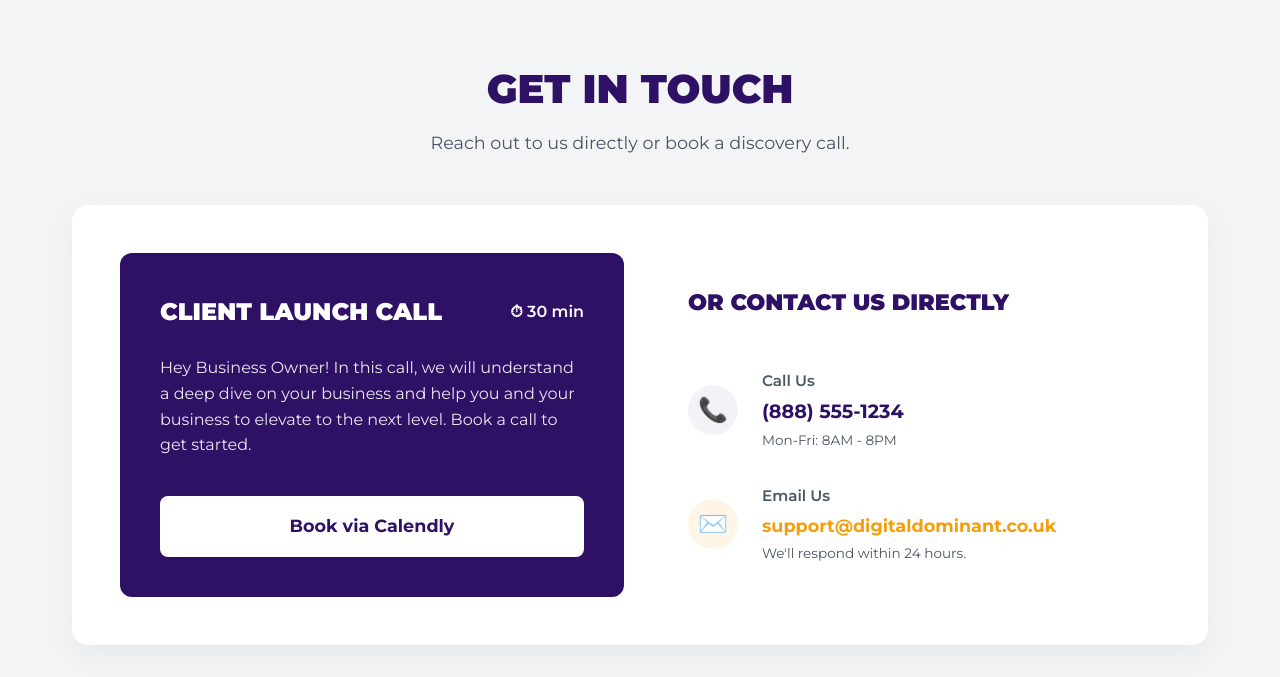
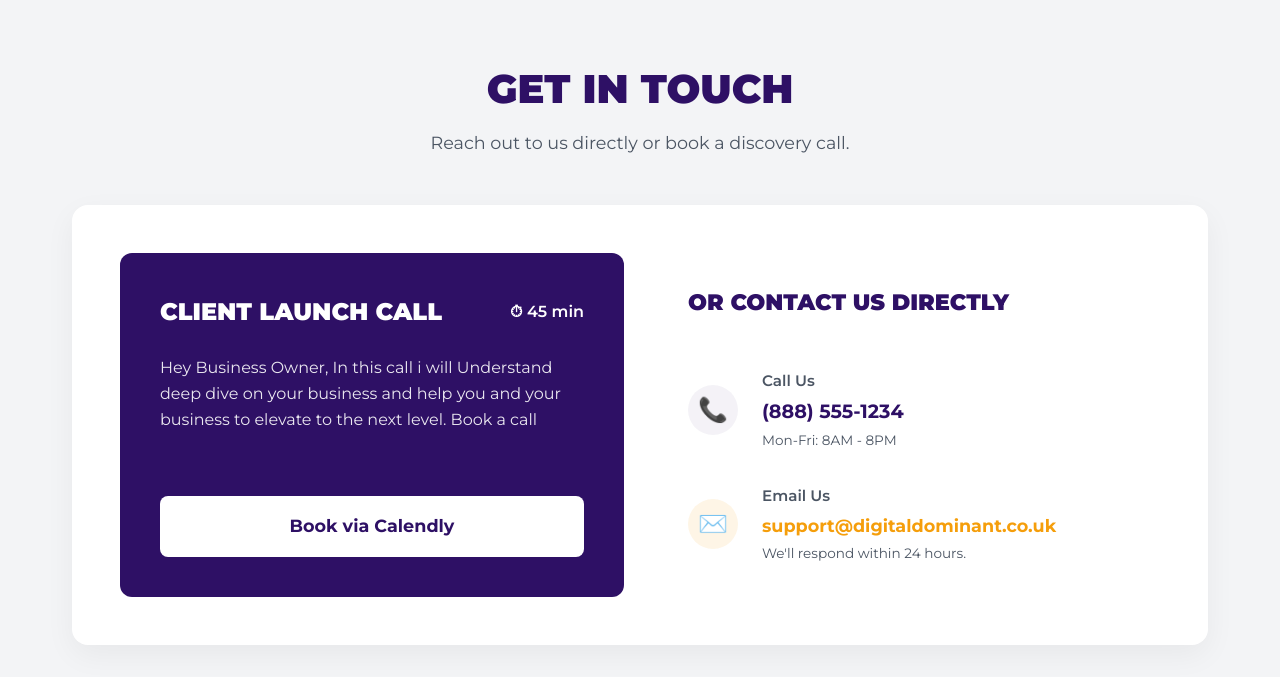
Before and after one commit to anishregonda/Digital-Dominant, a website built with Vite: page contact.html in a window 1280 px wide. Shown: the part 123-800 px from the top of the page. Built offline with nearby package versions, Linux system fonts and the light colour scheme.

Commit message:
Update contact page text to match Calendly screenshot exact wording

```diff
--- a/contact.html
+++ b/contact.html
@@ -43,10 +43,10 @@
           <div class="booking-info" style="background-color: var(--accent-primary); color: white; padding: 2.5rem; border-radius: 12px; display: flex; flex-direction: column; justify-content: space-between;">
             <div>
               <div class="info-header" style="display: flex; justify-content: space-between; align-items: center; margin-bottom: 1.5rem;">
-                <h3 style="color: white; margin: 0; font-size: 1.5rem;">Client Launch Call</h3>
-                <p class="time" style="color: white; margin: 0; font-weight: 600;">⏱ 30 min</p>
+                <h3 style="color: white; margin: 0; font-size: 1.5rem;">CLIENT LAUNCH CALL</h3>
+                <p class="time" style="color: white; margin: 0; font-weight: 600;">⏱ 45 min</p>
               </div>
-              <p class="info-desc" style="color: rgba(255,255,255,0.9); line-height: 1.6; margin-bottom: 2rem;">Hey Business Owner! In this call, we will understand a deep dive on your business and help you and your business to elevate to the next level. Book a call to get started.</p>
+              <p class="info-desc" style="color: rgba(255,255,255,0.9); line-height: 1.6; margin-bottom: 2rem;">Hey Business Owner, In this call i will Understand deep dive on your business and help you and your business to elevate to the next level. Book a call</p>
             </div>
             <div>
               <a href="https://calendly.com/digitaldominant/30min?month=2026-06" target="_blank" class="btn btn-secondary" style="background: white; color: var(--accent-primary); border: none; padding: 1rem 2rem; font-weight: bold; border-radius: 8px; width: 100%; text-align: center; font-size: 1.1rem; display: block;">Book via Calendly</a>
```
